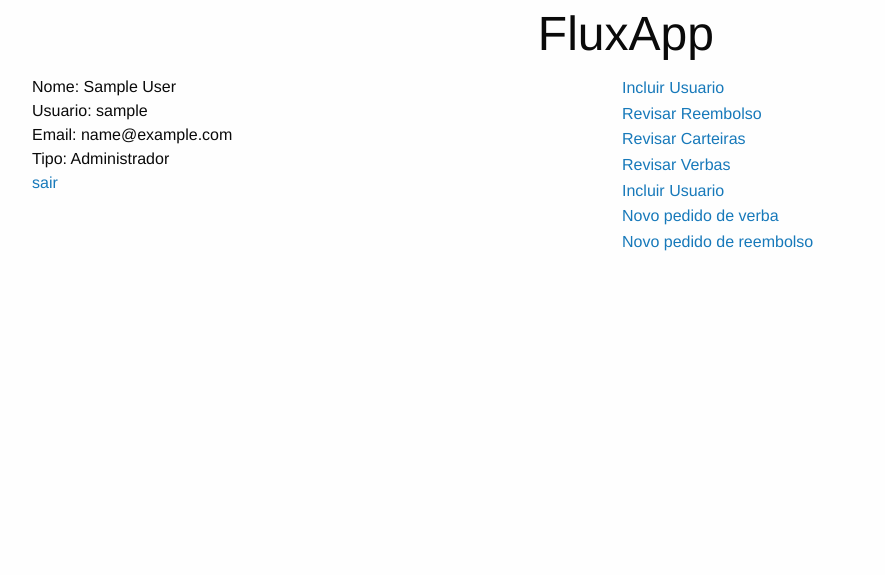
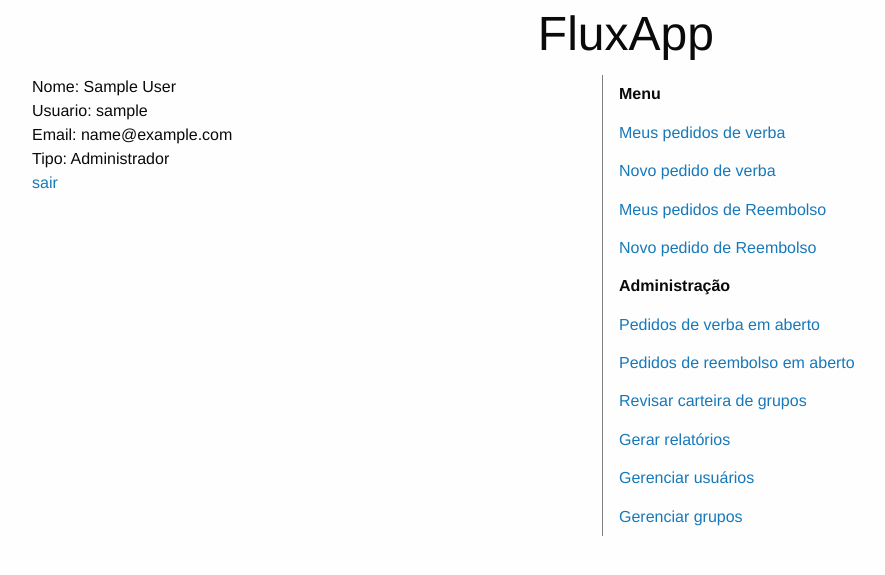
Before and after one commit to bewareoftheapp/fluxapp, a Django app: page / in a window 1280 px wide. Shown: the top 575 px of the page, without its empty margins (8-893 px from the left). Run offline with Django 3.2, Linux system fonts and the light colour scheme; a user stored in the database is signed in; tables that the repository leaves empty hold one stand-in row (values such as "Sample post").

Commit message:
User main page.
Admin credential is dynamic.
Common user menu.
Dynamic admin menu
Pending request counter.

```diff
--- a/main/static/css/fluxapp.css
+++ b/main/static/css/fluxapp.css
@@ -3,6 +3,6 @@
     top: 4em;
 }
 
-ul {
-    list-style-type: none;
+ul.index-menu {
+    border-left: 1px solid gray;
 }
--- a/main/templates/index.html
+++ b/main/templates/index.html
@@ -8,23 +8,58 @@
 <div class="grid-container">
     <div class="grid-x grid-margin-x">
         <div class="medium-6 columns">
-            Nome: {{ user.first_name }} {{ user.last_name }}</br>
-            Usuario: {{ user.username }}</br>
-            Email: {{ user.email }}</br>
-            Tipo: Administrador</br>
-            <a href="{% url 'logout' %}">sair</a>
-
+            <div>Nome: {{ user.first_name }} {{ user.last_name }}</div>
+            <div>Usuario: {{ user.username }}</div>
+            <div>Email: {{ user.email }}</div>
+            {% if user.is_staff %}
+            <div>Tipo: Administrador</div>
+            {% endif %}
+            <div><a href="{% url 'logout' %}">sair</a></div>
         </div>
         <div class="medium-6 columns">
-            <ul>
-                <li><a>Incluir Usuario</a></li>
-                <li><a >Revisar Reembolso</a></li>
-                <li><a>Revisar Carteiras</a></li>
-                <li><a>Revisar Verbas</a></li>
-                <li><a>Incluir Usuario</a></li>
+            <ul class="vertical menu index-menu">
+                <li class="menu-text">Menu</li>
+                <li>
+                    <a href="#!">
+                        Meus pedidos de verba
+                        {% if my_pending_budget_count > 0 %}
+                        <span class="label">{{ my_pending_budget_count }}</span>
+                        {% endif %}
+                    </a>
+                </li>
                 <li><a href="{% url 'new_budget' %}">Novo pedido de verba</a></li>
-                <li><a href="{% url 'new_reimburse' %}">Novo pedido de reembolso</a></li>
-
+                <li>
+                    <a href="#!">
+                        Meus pedidos de Reembolso
+                        {% if my_pending_reimburse_count > 0 %}
+                        <span class="label">{{ my_pending_reimburse_count }}</span>
+                        {% endif %}
+                    </a>
+                </li>
+                <li><a href="{% url 'new_reimburse' %}">Novo pedido de Reembolso</a></li>
+                {% if user.is_staff %}
+                <li class="menu-text">Administração</li>
+                <li>
+                    <a href="#!">
+                        Pedidos de verba em aberto
+                        {% if pending_budget_count > 0 %}
+                        <span class="label">{{ pending_budget_count }}</span>
+                        {% endif %}
+                    </a>
+                </li>
+                <li>
+                    <a href="#!">
+                        Pedidos de reembolso em aberto
+                        {% if pending_reimburse_count > 0 %}
+                        <span class="label">{{ pending_reimburse_count }}</span>
+                        {% endif %}
+                    </a>
+                </li>
+                <li><a href="#!">Revisar carteira de grupos</a></li>
+                <li><a href="#!">Gerar relatórios</a></li>
+                <li><a href="#!">Gerenciar usuários</a></li>
+                <li><a href="#!">Gerenciar grupos</a></li>
+                {% endif %}
             </ul>
         </div>
     </div>
--- a/main/views.py
+++ b/main/views.py
@@ -1,11 +1,24 @@
-from django.http import HttpResponse
+from expense.models import Budget, Reimburse
+
 from django.shortcuts import render, redirect
 
 
+def user_index(request):
+    budgets = Budget.objects.filter(approval=None)
+    reimburse = Reimburse.objects.filter(approval=None)
+    user = request.user
+    data = {'user': request.user,
+            'my_pending_budget_count': budgets.filter(requester=user).count(),
+            'my_pending_reimburse_count': reimburse.filter(requester=user)
+                .count()}
+    if request.user.is_staff:
+        data['pending_budget_count'] = budgets.count()
+        data['pending_reimburse_count'] = budgets.count()
+    return render(request, 'index.html', data)
+
 def index(request):
     if request.user.is_authenticated():
-        data = {'user': request.user}
-        result = render(request, 'index.html', data)
+        result = user_index(request)
     else:
         result = redirect('login')
     return result
```
Also changed, not shown: expense/models.py (+3 -4 lines), main/static/avatar.png (added).
